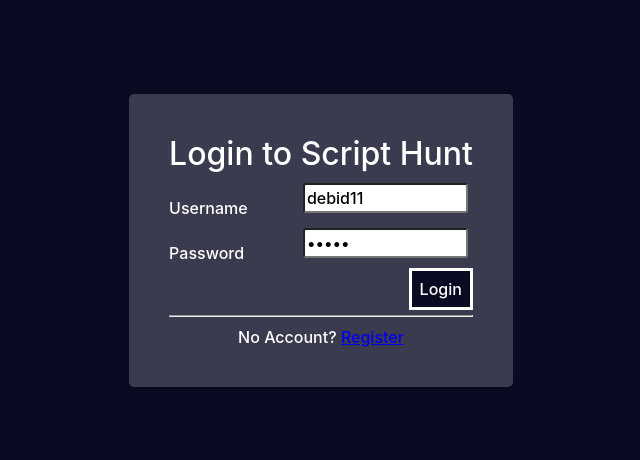
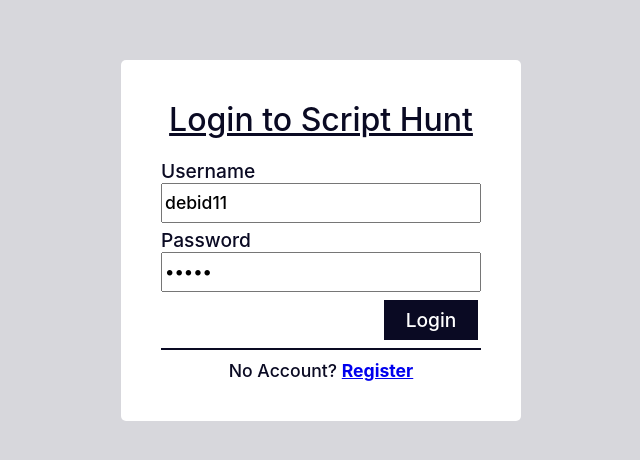
Before and after one commit to thedebid/script-hunt-frontend, a React (Create React App) app: page /login in a window 1280 px wide. Shown: the part 160-620 px from the top of the page, without its empty margins (319-959 px from the left). Built offline with nearby package versions, Linux system fonts and the light colour scheme.

Commit message:
Styled login and signup pages

```diff
--- a/src/components/auth/Login/login.jsx
+++ b/src/components/auth/Login/login.jsx
@@ -41,7 +41,7 @@ function Login() {
           </div>
 
           <div className="row username">
-            <label htmlFor="username">Username</label>
+            <label htmlFor="username">Username</label><br/>
             <input
               type="text"
               name="username"
@@ -54,7 +54,7 @@ function Login() {
             />
           </div>
           <div className="row password">
-            <label htmlFor="password">Password</label>
+            <label htmlFor="password">Password</label><br/>
             <input
               type="password"
               name="password"
--- a/src/components/auth/Register/register.jsx
+++ b/src/components/auth/Register/register.jsx
@@ -31,22 +31,22 @@ class Register extends Component {
             </div>
             <form method="POST">
               <div className="row usermail">
-                <label htmlFor="usermail">E-mail</label>
+                <label htmlFor="usermail">E-mail</label><br/>
                 <input type="email" name="usermail" id="usermail" required />
               </div>
               <div className="row username">
-                <label htmlFor="username">Username</label>
+                <label htmlFor="username">Username</label><br/>
                 <input type="text" name="username" id="username" required />
               </div>
               <div className="row password">
-                <label htmlFor="password">Password</label>
+                <label htmlFor="password">Password</label><br/>
                 <input type="password" name="password" id="password" required />
               </div>
               <div className="row loginButtonRow">
                 <input
                   type="submit"
                   value="Sign Up"
-                  className="loginButton button button-primary"
+                  className="signupButton button"
                 />
               </div>
             </form>
--- a/src/components/auth/auth.css
+++ b/src/components/auth/auth.css
@@ -15,71 +15,76 @@
   justify-content: center;
   align-items: center;
   flex-direction: column;
-  background-color: #0a0a23;
+  background-color: #D7D7DC;
   height: 100vh;
 }
 
 .startScreen,
 .signupscreen {
-  display: grid;
-  place-items: center;
-  color: #fff;
+  color: #0a0a23;
 }
 
 .loginHeading {
   font-size: 2rem;
+  text-decoration: underline;
+  padding-bottom: 15px;
+  text-align: center;
 }
 
 .startScreenLoginArea,
 .SignUp {
-  background-color: #3b3b4f;
+  background-color:  #fff;
+  padding: 35px;
   border-radius: 5px;
-  padding: 35px;
 }
 
 .startScreenLoginArea .row,
 .SignUp .row {
-  background-color: #3b3b4f;
+  background-color:  #fff;
   margin: 5px;
 }
 
 .startScreenLoginArea,
 .SignUp {
   font-size: 1.5rem;
-  text-align: center;
+  /* text-align: center; */
 }
 
 .startScreenLoginArea input,
 .SignUp input {
-  width: 165px;
-  max-width: 80%;
-  border-radius: 3px;
-  margin: 5px;
-  height: 30px;
+  width: 320px;
+  max-width: 100%;
+  height: 40px;
+  font-size: 1.1rem;
 }
 
-.username,
+
+/* .username,
 .password,
 .usermail {
   display: flex;
   justify-content: space-between;
   align-items: flex-end;
-}
+} */
 
-.startScreenLoginArea .loginButtonRow,
+/* .startScreenLoginArea .loginButtonRow,
 .SignUp .loginButtonRow {
   display: flex;
   justify-content: flex-end;
+} */
+
+label {
+  font-size: 1.2rem;
 }
 
-.registerRow {
+/* .registerRow {
   position: relative;
   text-align: center;
   font-weight: 600;
-}
+} */
 
 a:visited {
-  color: white;
+  color: #0a0a23;
 }
 .reg-p {
   margin-top: 10px;
@@ -92,3 +97,33 @@ a:visited {
     padding: 20px;
   }
 }
+
+hr {
+  border: none;
+  border-top: 2px solid #0a0a23;
+}
+
+
+.loginButtonRow {
+  display: flex;
+  flex-direction: row-reverse;
+}
+
+.reg-p, .reg-p a {
+  font-size: 1.1rem;
+  text-align: center;
+}
+
+.reg-p a {
+  font-weight: 700;
+}
+
+.loginButtonRow .signupButton {
+  width: 100px;
+  font-size: 1rem;
+}
+
+.loginButtonRow .loginButton {
+  width: 100px;
+  font-size: 1.2rem;
+}
```
